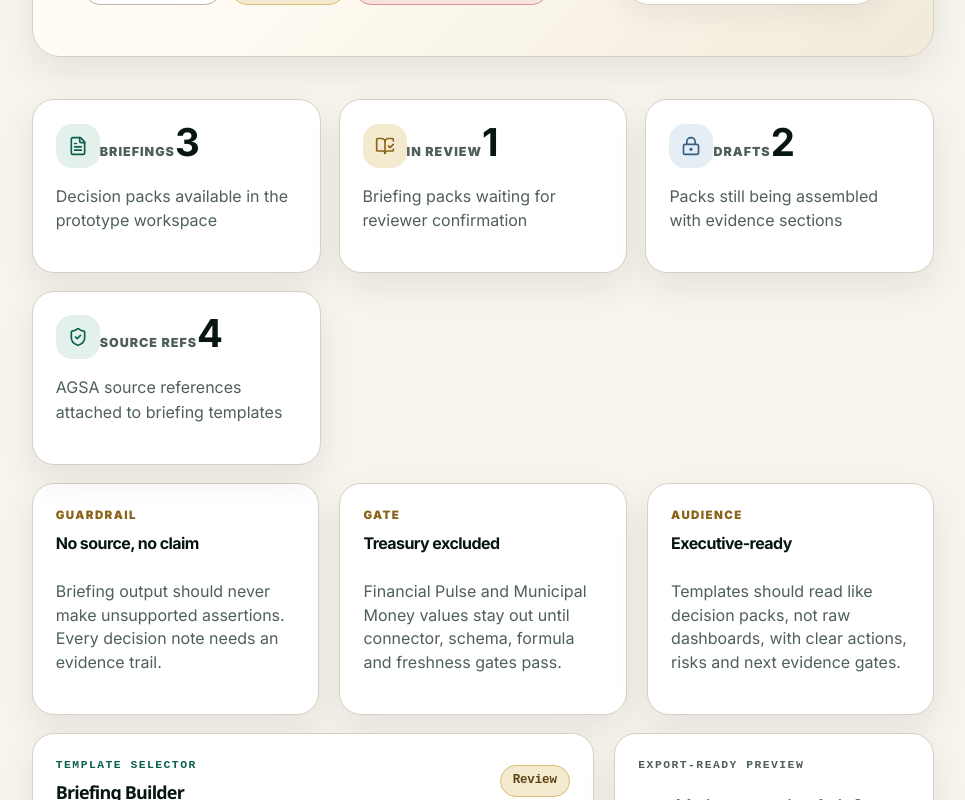
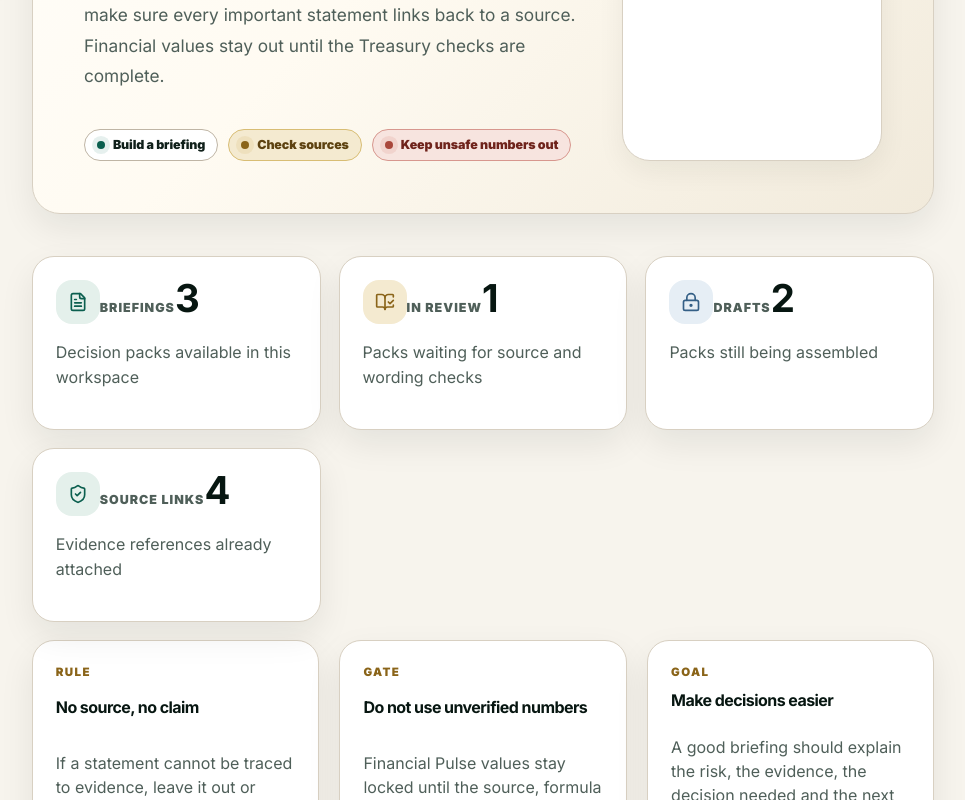
Before and after one commit to Mthaa77/MuniAccountability, a Next.js app: page /briefings in a window 1280 px wide. Shown: the part 860-1660 px from the top of the page, without its empty margins (315-1280 px from the left). Built offline with nearby package versions, Linux system fonts and the light colour scheme.

Commit message:
Simplify briefing builder copy

```diff
--- a/app/briefings/page.tsx
+++ b/app/briefings/page.tsx
@@ -11,45 +11,45 @@ export default function BriefingsPage() {
   return (
     <div className="atlas-workflow-console">
       <AtlasHero
-        kicker="Committee and executive packs"
-        title="Generate source-cited decision packs"
-        emphasis="with review discipline."
-        description="Choose a briefing template, inspect required sections, keep every assertion tied to AGSA-backed evidence, and exclude Treasury-derived values until validation gates pass."
+        kicker="Briefing Builder"
+        title="Create clear decision packs people can actually use"
+        emphasis="without losing the evidence."
+        description="Choose a briefing type, check the required sections and make sure every important statement links back to a source. Financial values stay out until the Treasury checks are complete."
         side={
           <>
-            <AtlasEvidenceChip source="AGSA citations required" />
-            <AtlasEvidenceChip source="Treasury values excluded" state="locked" />
-            <AtlasEvidenceChip source="Reviewer package mode" state="pending" />
+            <AtlasEvidenceChip source="Citations required" />
+            <AtlasEvidenceChip source="Financial values locked" state="locked" />
+            <AtlasEvidenceChip source="Reviewer check needed" state="pending" />
           </>
         }
       >
-        <AtlasStatusPill>Briefing builder</AtlasStatusPill>
-        <AtlasStatusPill tone="gold">Source lock</AtlasStatusPill>
-        <AtlasStatusPill tone="risk">Treasury gate respected</AtlasStatusPill>
+        <AtlasStatusPill>Build a briefing</AtlasStatusPill>
+        <AtlasStatusPill tone="gold">Check sources</AtlasStatusPill>
+        <AtlasStatusPill tone="risk">Keep unsafe numbers out</AtlasStatusPill>
       </AtlasHero>
 
       <section className="atlas-workflow-metrics" aria-label="Briefing workspace summary">
-        <AtlasMetricTile title="Briefings" value={String(briefings.length)} note="Decision packs available in the prototype workspace" icon={FileText} />
-        <AtlasMetricTile title="In review" value={String(reviewBriefings)} note="Briefing packs waiting for reviewer confirmation" tone="gold" icon={BookOpenCheck} />
-        <AtlasMetricTile title="Drafts" value={String(draftBriefings)} note="Packs still being assembled with evidence sections" tone="blue" icon={LockKeyhole} />
-        <AtlasMetricTile title="Source refs" value={String(sourceRefs)} note="AGSA source references attached to briefing templates" tone="good" icon={ShieldCheck} />
+        <AtlasMetricTile title="Briefings" value={String(briefings.length)} note="Decision packs available in this workspace" icon={FileText} />
+        <AtlasMetricTile title="In review" value={String(reviewBriefings)} note="Packs waiting for source and wording checks" tone="gold" icon={BookOpenCheck} />
+        <AtlasMetricTile title="Drafts" value={String(draftBriefings)} note="Packs still being assembled" tone="blue" icon={LockKeyhole} />
+        <AtlasMetricTile title="Source links" value={String(sourceRefs)} note="Evidence references already attached" tone="good" icon={ShieldCheck} />
       </section>
 
       <section className="briefing-status-grid">
         <article className="briefing-status-card">
-          <span>Guardrail</span>
+          <span>Rule</span>
           <strong>No source, no claim</strong>
-          <p>Briefing output should never make unsupported assertions. Every decision note needs an evidence trail.</p>
+          <p>If a statement cannot be traced to evidence, leave it out or mark it for review.</p>
         </article>
         <article className="briefing-status-card">
           <span>Gate</span>
-          <strong>Treasury excluded</strong>
-          <p>Financial Pulse and Municipal Money values stay out until connector, schema, formula and freshness gates pass.</p>
+          <strong>Do not use unverified numbers</strong>
+          <p>Financial Pulse values stay locked until the source, formula and freshness checks pass.</p>
         </article>
         <article className="briefing-status-card">
-          <span>Audience</span>
-          <strong>Executive-ready</strong>
-          <p>Templates should read like decision packs, not raw dashboards, with clear actions, risks and next evidence gates.</p>
+          <span>Goal</span>
+          <strong>Make decisions easier</strong>
+          <p>A good briefing should explain the risk, the evidence, the decision needed and the next step.</p>
         </article>
       </section>
 
```
